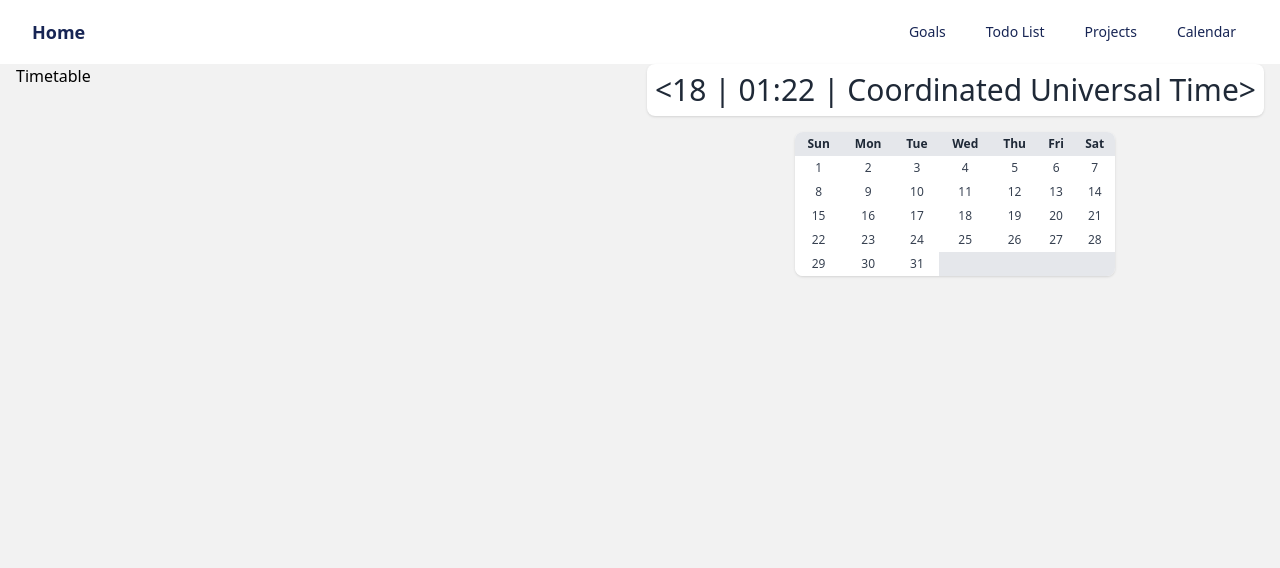
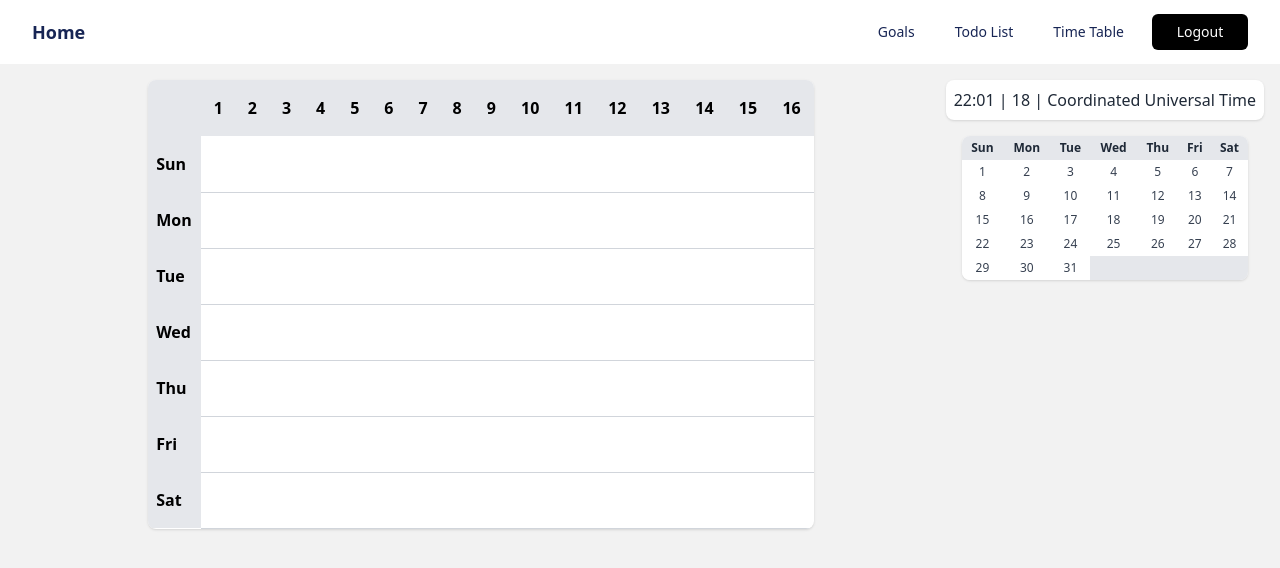
Before and after one commit to zaibutcooler/kioku, a React (Vite) app in the folder frontend-react/: page /timetable in a window 1280 px wide. Shown: the top 568 px of the page. Built offline with nearby package versions, Linux system fonts and the light colour scheme.

Commit message:
rest just need to fetch datas

```diff
--- a/frontend-react/package.json
+++ b/frontend-react/package.json
@@ -11,6 +11,7 @@
   },
   "dependencies": {
     "axios": "^1.4.0",
+    "date-fns": "^2.30.0",
     "react": "^18.2.0",
     "react-dom": "^18.2.0",
     "react-router-dom": "^6.11.2"
--- a/frontend-react/src/App.jsx
+++ b/frontend-react/src/App.jsx
@@ -4,10 +4,14 @@ import Home from "./pages/Home";
 import GoalApp from "./pages/GoalApp";
 import Todolist from "./pages/Todolist";
 import Timetable from "./pages/Timetable";
+
 import Calendar from "./components/Calendar";
-import DigitalClock from "./components/DigitalClock"; // Add this line
+import DigitalClock from "./components/DigitalClock";
 
 import { Router, Routes, Route } from "react-router-dom";
+import LoginPage from "./pages/LoginPage";
+import LogoutPage from "./pages/LogoutPage";
+import RegisterPage from "./pages/RegisterPage";
 
 function App() {
   return (
@@ -22,10 +26,15 @@ function App() {
               <Route path="/todolist" element={<Todolist />} />
               <Route path="/timetable" element={<Timetable />} />
               <Route path="/calendar" element={<Calendar />} />
+              <Route path="/login" element={<LoginPage />} />
+              <Route path="/logout" element={<LogoutPage />} />
+              <Route path="/register" element={<RegisterPage />} />
             </Routes>
           </div>
           <div className="flex-none">
-            <DigitalClock />
+            <div className="pt-4">
+              <DigitalClock />
+            </div>
 
             <MiniCalendar />
           </div>
--- a/frontend-react/src/components/DigitalClock.jsx
+++ b/frontend-react/src/components/DigitalClock.jsx
@@ -9,9 +9,9 @@ const DigitalClock = () => {
       const hours = String(date.getHours()).padStart(2, "0");
       const minutes = String(date.getMinutes()).padStart(2, "0");
       const seconds = String(date.getSeconds()).padStart(2, "0");
-      const time = `<${seconds} | ${minutes}:${hours} | ${getTimezoneString(
+      const time = ` ${hours}:${minutes} | ${seconds} | ${getTimezoneString(
         date
-      )}>`;
+      )}`;
 
       setCurrentTime(time);
     }, 1000);
@@ -28,7 +28,7 @@ const DigitalClock = () => {
 
   return (
     <div className="flex items-center justify-center">
-      <div className="text-3xl text-gray-800 bg-white p-2 rounded-lg shadow animate-sand-clock">
+      <div className="text-l text-gray-800 bg-white p-2 rounded-lg shadow animate-sand-clock">
         {currentTime}
       </div>
     </div>
--- a/frontend-react/src/components/Navbar.jsx
+++ b/frontend-react/src/components/Navbar.jsx
@@ -2,8 +2,9 @@ import React from "react";
 import { Link } from "react-router-dom";
 
 function Navbar() {
+  const isAuthenticated = true;
   return (
-    <nav className="bg-white  border-blue-950">
+    <nav className="bg-white border-blue-950">
       <div className="container mx-auto px-4 sm:px-6 lg:px-8">
         <div className="flex items-center justify-between h-16">
           {/* Logo */}
@@ -12,8 +13,11 @@ function Navbar() {
               Home
             </Link>
           </div>
+          {/* Menu */}
           <div className="hidden md:block">
-            <div className="ml-10 flex items-baseline space-x-4">
+            <div className="flex items-center space-x-4">
+              {isAuthenticated && (
+                <>
                   <Link
                     to="/goals"
                     className="text-blue-950 hover:text-gray-800 px-3 py-2 rounded-md text-sm font-medium">
@@ -27,13 +31,34 @@ function Navbar() {
                   <Link
                     to="/timetable"
                     className="text-blue-950 hover:text-gray-800 px-3 py-2 rounded-md text-sm font-medium">
-                Projects
+                    Time Table
+                  </Link>
+                </>
+              )}
+              <div className="flex items-center space-x-2">
+                {isAuthenticated ? (
+                  <>
+                    <Link
+                      to="/logout"
+                      className="flex items-center justify-center w-24 bg-black text-white hover:bg-white hover:text-black px-3 py-2 rounded-md text-sm font-medium">
+                      Logout
+                    </Link>
+                  </>
+                ) : (
+                  <>
+                    <Link
+                      to="/login"
+                      className="flex items-center justify-center w-24 border border-black bg-white text-black hover:bg-gray-800 hover:text-white px-3 py-2 rounded-md text-sm font-medium">
+                      Login
                     </Link>
                     <Link
-                to="/calendar"
-                className="text-blue-950 hover:text-gray-800 px-3 py-2 rounded-md text-sm font-medium">
-                Calendar
+                      to="/register"
+                      className="flex items-center justify-center w-24 border border-black bg-white text-black hover:bg-gray-800 hover:text-white px-3 py-2 rounded-md text-sm font-medium">
+                      Register
                     </Link>
+                  </>
+                )}
+              </div>
             </div>
           </div>
         </div>
--- /dev/null
+++ b/frontend-react/src/pages/LoginPage.jsx
@@ -0,0 +1,7 @@
+import React from "react";
+
+const LoginPage = () => {
+  return <div>LoginPage</div>;
+};
+
+export default LoginPage;
--- /dev/null
+++ b/frontend-react/src/pages/LogoutPage.jsx
@@ -0,0 +1,7 @@
+import React from "react";
+
+const LogoutPage = () => {
+  return <div>LogoutPage</div>;
+};
+
+export default LogoutPage;
--- /dev/null
+++ b/frontend-react/src/pages/RegisterPage.jsx
@@ -0,0 +1,7 @@
+import React from "react";
+
+const RegisterPage = () => {
+  return <div>RegisterPage</div>;
+};
+
+export default RegisterPage;
--- a/frontend-react/src/pages/Timetable.jsx
+++ b/frontend-react/src/pages/Timetable.jsx
@@ -1,7 +1,43 @@
 import React from "react";
 
 const Timetable = () => {
-  return <div>Timetable</div>;
+  const days = ["Sun", "Mon", "Tue", "Wed", "Thu", "Fri", "Sat"];
+  const hours = Array.from({ length: 16 }, (_, index) => ` ${index + 1}`);
+
+  return (
+    <div className="container mx-auto p-4" style={{ width: "75%" }}>
+      <div className="bg-white shadow rounded-lg overflow-hidden">
+        <table className="table-auto w-full">
+          <thead className="bg-gray-200">
+            <tr>
+              <th className="px-3 py-2"></th>
+              {hours.map((hour, index) => (
+                <th key={index} className="px-3 py-4">
+                  {hour}
+                </th>
+              ))}
+            </tr>
+          </thead>
+          <tbody>
+            {days.map((day, index) => (
+              <tr key={index}>
+                <td className="px-2 py-4 font-medium bg-gray-200">
+                  <strong>{day}</strong>
+                </td>
+                {hours.map((_, index) => (
+                  <td
+                    key={index}
+                    className="px-3 py-2 border-b border-gray-300">
+                    {/* Add content for each cell */}
+                  </td>
+                ))}
+              </tr>
+            ))}
+          </tbody>
+        </table>
+      </div>
+    </div>
+  );
 };
 
 export default Timetable;
```
Also changed, not shown: 1 other file (tests, documents, lock files or other folders). Lines whose indentation alone changed are shown as unchanged.
